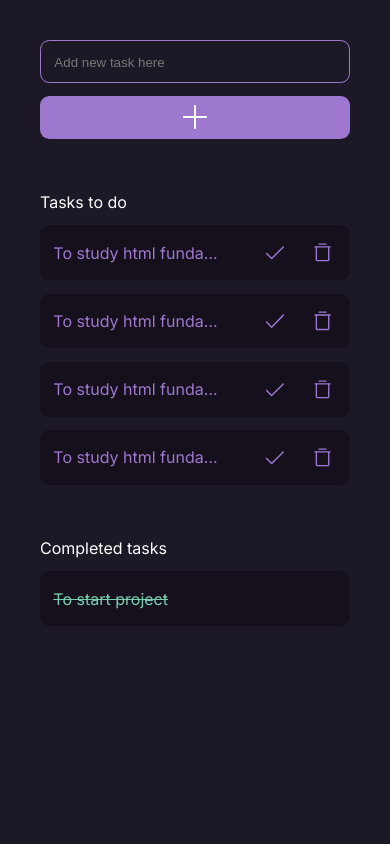
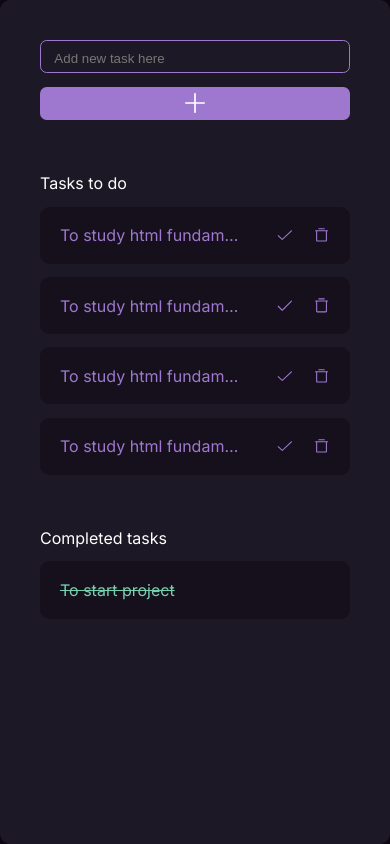
Before and after one commit to Winnie-the-Pooh2019/todo-list, a plain HTML site: page index.html in a window 390 px wide. Drawn offline with Linux system fonts and the light colour scheme.

Commit message:
feat(markup): responsive template done

```diff
--- a/styles/main.css
+++ b/styles/main.css
@@ -25,7 +25,12 @@
     --border-color: #9E78CF;
 
     --border-radius: 7pt;
+    --border-radius-lg: 10pt;
+    --border-radius-sm: 5pt;
+
     --main-border-radius: 10pt;
+    --main-border-radius-lg: 12pt;
+    --main-border-radius-sm: 8pt;
 
     --font-family: 'Inter', sans-serif;
 
@@ -74,11 +79,16 @@ button {
     width: 100%;
 }
 
+.new-task__name, .new-task__add {
+    height: 35pt;
+    box-sizing: border-box;
+}
+
 .new-task__name {
     border-radius: var(--border-radius);
     border: var(--border-thickness) solid var(--border-color);
     background-color: transparent;
-    padding: 7pt 10pt;
+    padding: 0 10pt;
     margin-right: 15pt;
 
     flex-grow: 1;
@@ -178,15 +188,15 @@ button {
 .task-item__actions-button {
     aspect-ratio: 1 / 1;
     border-radius: var(--border-radius);
-    padding: 0.7rem; /* Используем rem вместо pt */
+    padding: 0.7rem;
     box-sizing: border-box;
 
-    min-width: 2rem; /* Минимальная ширина кнопки */
-    min-height: 2rem; /* Минимальная высота кнопки */
+    min-width: 2rem;
+    min-height: 2rem;
 }
 
 .task-item__actions-button img {
-    width: 1.2rem; /* Размер иконки в относительных единицах */
+    width: 1.2rem;
     height: 1.2rem;
 }
 
@@ -210,7 +220,7 @@ button img {
     height: 100%;
 }
 
-@media (min-width: 1024px) {
+@media (min-width: 1930px) {
     body {
         font-size: var(--font-size-primary-lg);
     }
@@ -221,6 +231,34 @@ button img {
 
     .new-task__name::placeholder {
         font-size: var(--font-size-secondary-lg);
+    }
+
+    .main-view {
+        width: 500pt;
+        padding: 60pt;
+        border-radius: var(--main-border-radius-lg);
+    }
+
+    .new-task__name, .new-task__add {
+        height: 45pt;
+        border-radius: var(--border-radius-lg);
+    }
+
+    .new-task__add {
+        padding: 10pt;
+    }
+
+    .task-item {
+        padding: 20pt 20pt 20pt 25pt;
+    }
+
+    .task-item__actions-button {
+        border-radius: var(--border-radius-lg);
+    }
+
+    .task-item__actions-button img {
+        width: 1.5rem;
+        height: 1.5rem;
     }
 }
 
@@ -287,4 +325,40 @@ button img {
     .new-task__name::placeholder {
         font-size: var(--font-size-secondary-sm);
     }
+
+    .main-view {
+        border-radius: var(--main-border-radius-sm);
+    }
+
+    .new-task__name, .new-task__add {
+        height: 25pt;
+        border-radius: var(--border-radius-sm);
+    }
+
+    .new-task__add {
+        padding: 7pt;
+    }
+
+    .new-task__add img {
+        height: 15pt;
+        width: auto;
+        display: block;
+    }
+
+    .task-item {
+        padding: 10pt 10pt 10pt 15pt;
+    }
+
+    .task-item__actions-button {
+        padding: 0.5rem;
+        min-width: 1.7rem;
+        min-height: 1.7rem;
+
+        border-radius: var(--border-radius-sm);
+    }
+
+    .task-item__actions-button img {
+        width: 0.9rem;
+        height: 0.9rem;
+    }
 }
```
Also changed, not shown: images/cross.svg (added).
